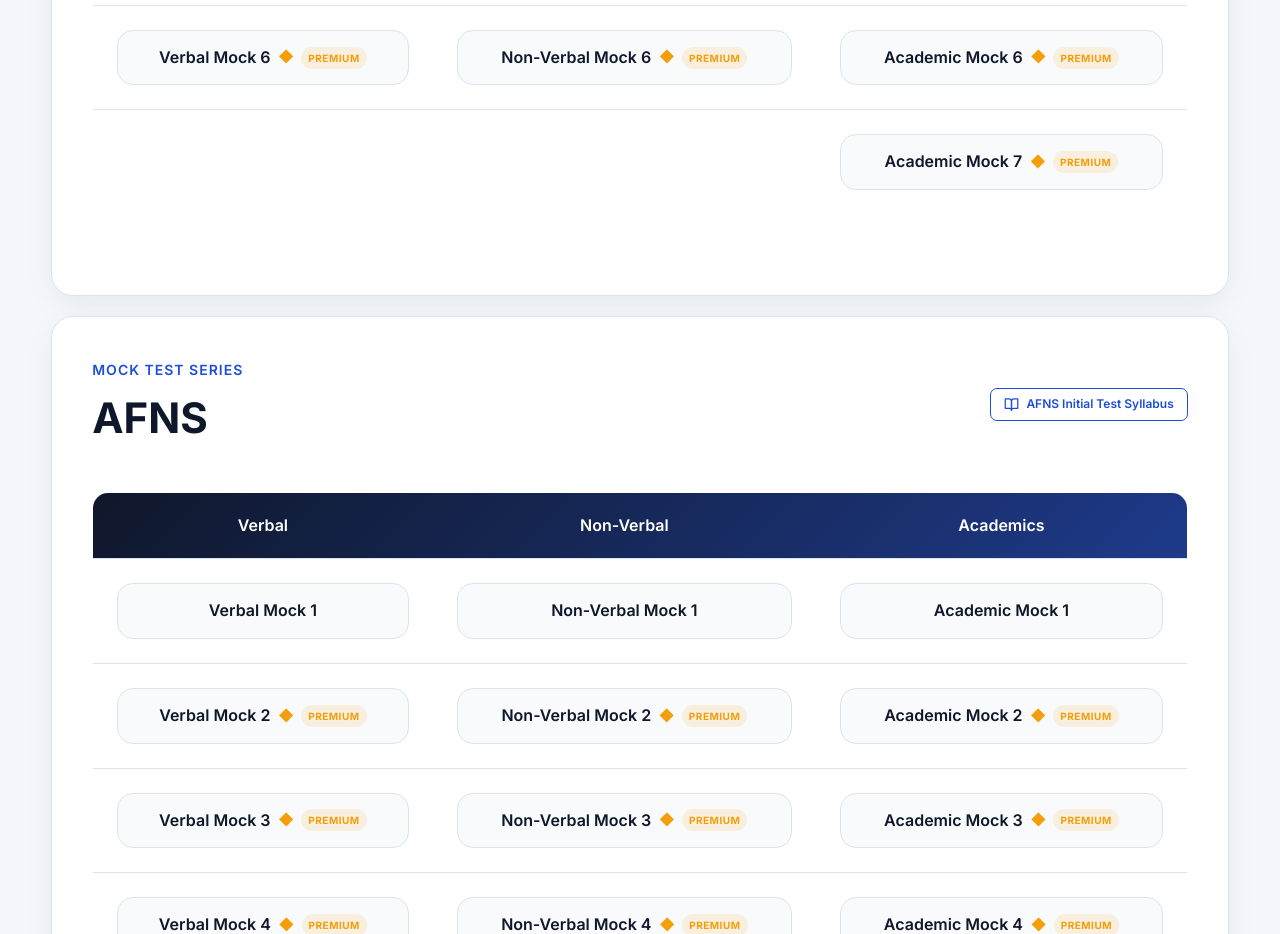
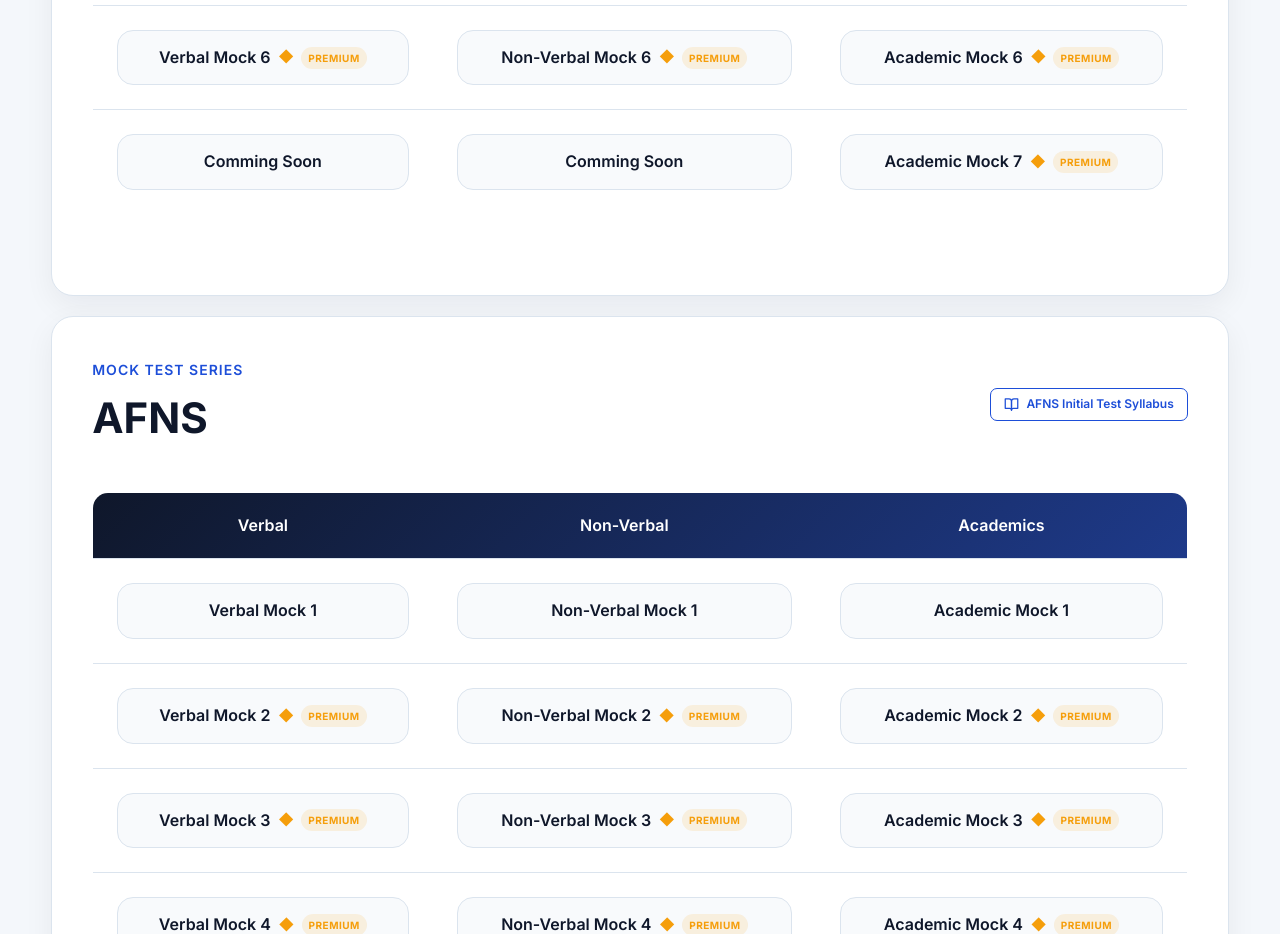
Before and after one commit to examitics/examitics, a React (Vite) app: page /mock in a window 1280 px wide. Shown: the part 1880-2814 px from the top of the page. Built offline with nearby package versions, Linux system fonts and the light colour scheme; no server answers.

Commit message:
set 7 academics pma

```diff
--- a/src/components/mock/pmamocktable.jsx
+++ b/src/components/mock/pmamocktable.jsx
@@ -293,10 +293,33 @@ const MockTable = ({ examCode }) => {
           <tr>
   <td>
     {/* Keep empty for now */}
+    <button
+      type="button"
+      className="mock-table-btn mock-premium-btn"
+      // onClick={() => handlePremiumClick("/mock/academic/set7")}
+    >
+      <span>Comming Soon</span>
+      {/* <span className="mock-premium-diamond">◆</span> */}
+      {/* {!isPremium && (
+        <span className="mock-premium-label">PREMIUM</span>
+      )} */}
+    </button>
   </td>
 
   <td>
     {/* Keep empty for now */}
+    <button
+      type="button"
+      className="mock-table-btn mock-premium-btn"
+      // onClick={() => handlePremiumClick("/mock/academic/set7")}
+    >
+      <span>Comming Soon</span>
+      {/* <span className="mock-premium-diamond">◆</span> */}
+      {/* {!isPremium && (
+        <span className="mock-premium-label">PREMIUM</span>
+      )} */}
+    </button>
+
   </td>
 
   <td>
```
